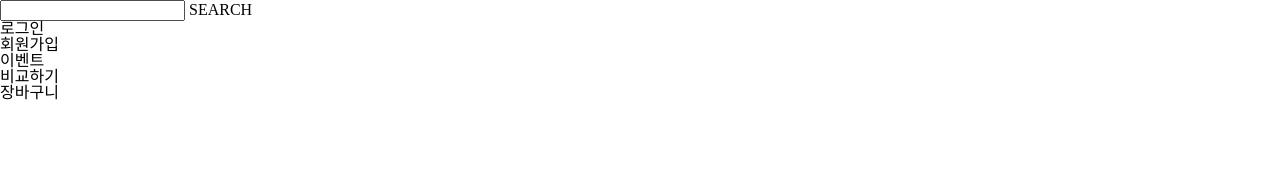
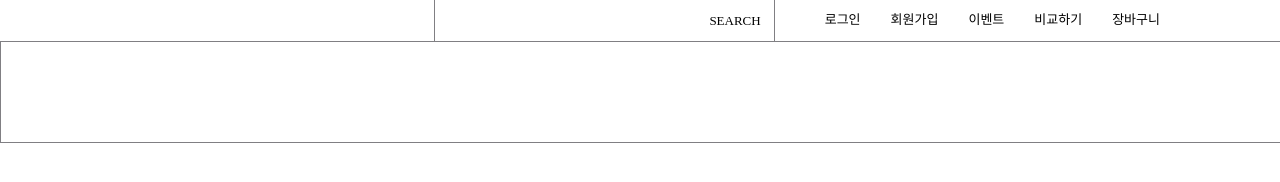
Before and after one commit to whara123/lazy_study, a plain HTML site: page sidiz_clone/index.html in a window 1280 px wide. Drawn offline with Linux system fonts and the light colour scheme.

Commit message:
sidiz clone add style
header style
use flex
- input
- ul
add hover
- form background color change
- list text colot change

reset
add a tag style
- text-decoration none;
- color black

html add a tag
- add ul > il > a tag

```diff
--- a/reset.css
+++ b/reset.css
@@ -55,3 +55,8 @@ table {
 	margin: -1px;
 	overflow: hidden;
 }
+
+a{
+	text-decoration: none;
+	color: black;
+}
--- a/sidiz_clone/index.html
+++ b/sidiz_clone/index.html
@@ -6,6 +6,7 @@
     <meta name="viewport" content="width=device-width, initial-scale=1.0">
     <title>SIBIZ</title>
     <link rel="stylesheet" href="../reset.css">
+    <link rel="stylesheet" href="./style/sidiz_style.css">
 </head>
 <body>
     <h1 class="txt-hide">시디즈 홈페이지</h1>
@@ -17,12 +18,16 @@
                 <label for="search">SEARCH</label>
             </form>
             <ul>
-                <li>로그인</li>
-                <li>회원가입</li>
-                <li>이벤트</li>
-                <li>비교하기</li>
-                <li>장바구니</li>
+                <li><a href="">로그인</a></li>
+                <li><a href="">회원가입</a></li>
+                <li><a href="">이벤트</a></li>
+                <li><a href="">비교하기</a></li>
+                <li><a href="">장바구니</a></li>
             </ul>
+        </nav>
+
+        <nav class="nav-second_row">
+
         </nav>
     </header>
 
--- a/sidiz_clone/style/sidiz_style.css
+++ b/sidiz_clone/style/sidiz_style.css
@@ -0,0 +1,68 @@
+
+/* 상단 네비 */
+nav{
+    margin:0 120px;
+    display: flex;
+    justify-content: flex-end;
+}
+
+nav ul{
+    display: flex;
+    column-gap: 30px;
+    justify-content: flex-end;
+    font-size: 13px;
+
+}
+
+nav ul li{
+    padding: 13px 0 14px 0;
+
+}
+nav ul li:nth-child(1){
+    margin-left: 50px;
+}
+
+nav ul li a:hover{
+    color: blue;
+}
+
+nav form{
+    display: flex;
+    justify-content: space-between;
+    align-items: center;
+    font-size: 13px;
+    border: 1px solid #807F83;
+    border-bottom: none;
+    border-top:none;
+}
+
+nav form input{
+    margin :12px 29px 12px 21px;
+}
+
+nav form label{
+    margin-right: 13px;
+    cursor: pointer;
+}
+
+nav form:hover{
+    color: blue;
+    background-color: #eee ;
+}
+
+nav form:hover input{
+    background-color: #eee ;
+}
+
+
+input[type="text"]{
+    border:none;
+    width: 220px;
+}
+
+.nav-second_row{
+    margin: 0;
+    width: 100%;
+    height: 100px;
+    border: 1px solid #807F83;
+}
```
